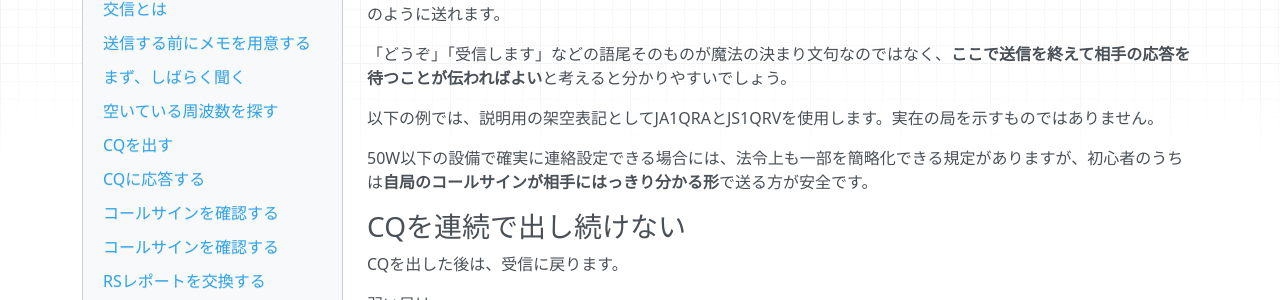
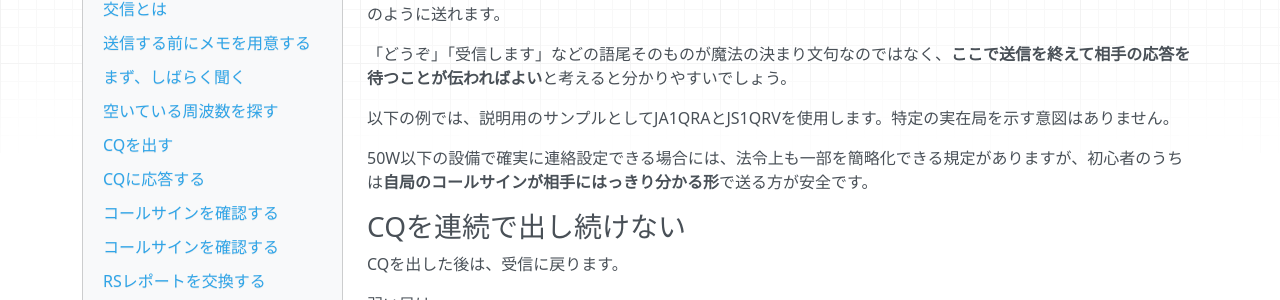
Before and after one commit to CQAKIBA/AmateurRadio-Handbook, an MkDocs documentation site: the page built from docs/06_運用/基本運用.md, in a window 1280 px wide and 900 px high, scrolled down 5226 px. Shown: the part 153-453 px from the top of the window. Built offline with MkDocs 1.6.1, drawn with Linux system fonts in a browser that asks for light colours; nearby versions of some CDN libraries.

Commit message:
Clarify sample callsigns are illustrative

```diff
--- a/docs/06_運用/基本運用.md
+++ b/docs/06_運用/基本運用.md
@@ -234,7 +234,7 @@ FMでは呼出周波数で相手を探し、連絡が付いた後に別の空い
 
 「どうぞ」「受信します」などの語尾そのものが魔法の決まり文句なのではなく、**ここで送信を終えて相手の応答を待つことが伝わればよい**と考えると分かりやすいでしょう。
 
-以下の例では、説明用の架空表記としてJA1QRAとJS1QRVを使用します。実在の局を示すものではありません。
+以下の例では、説明用のサンプルとしてJA1QRAとJS1QRVを使用します。特定の実在局を示す意図はありません。
 
 50W以下の設備で確実に連絡設定できる場合には、法令上も一部を簡略化できる規定がありますが、初心者のうちは**自局のコールサインが相手にはっきり分かる形**で送る方が安全です。
 
```
